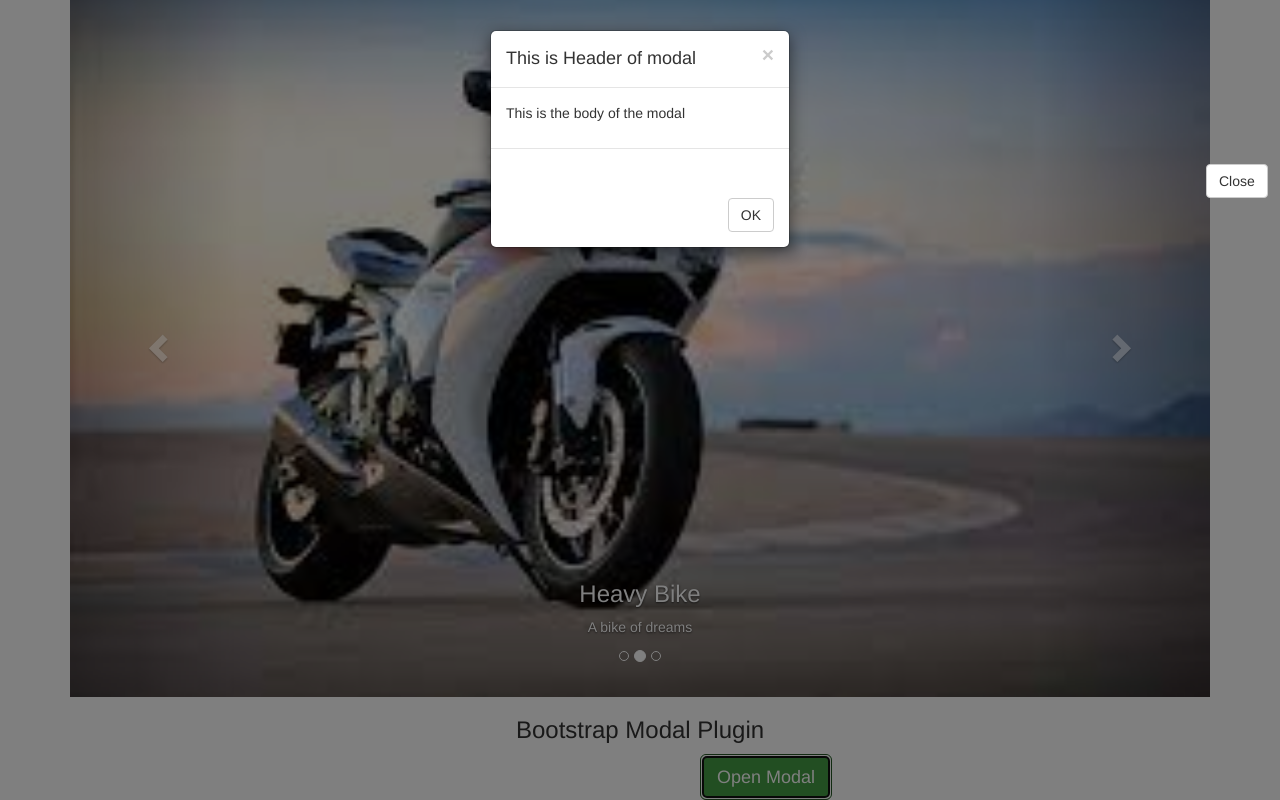
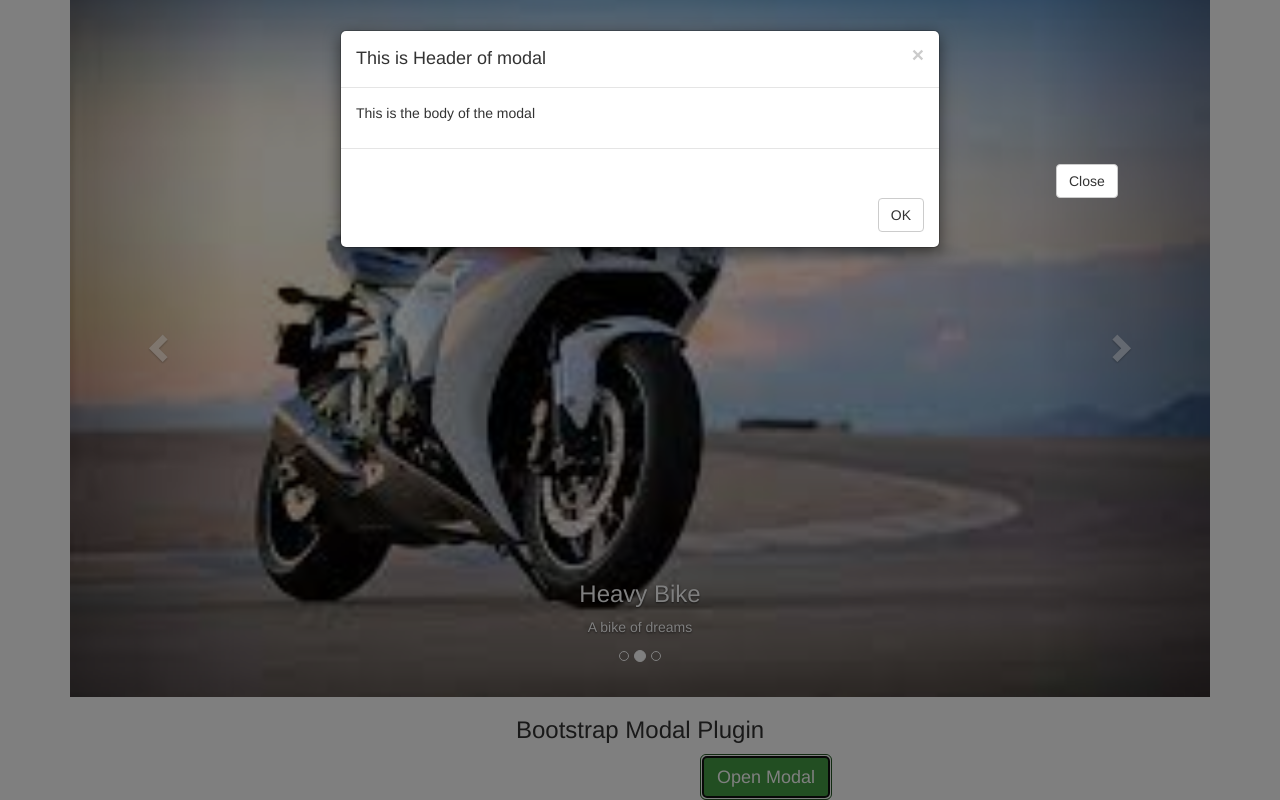
Before and after one commit to NoorayFatima/Bootstrap4, a plain HTML site: page index.html in a window 1280 px wide. Both pictures are taken after a click on the button "Open Modal". Shown: the part 469-1269 px from the top of the page. Drawn offline with nearby package versions, Linux system fonts and the light colour scheme.

Commit message:
Updated index.html

```diff
--- a/index.html
+++ b/index.html
@@ -108,7 +108,7 @@
 
 <!-- Modal -->
 <div id="myModal" class="modal fade" role="dialog">
-  <div class="modal-dialog modal-sm">
+  <div class="modal-dialog ">
 
     <!-- Modal content-->
     <div class="modal-content">
```
